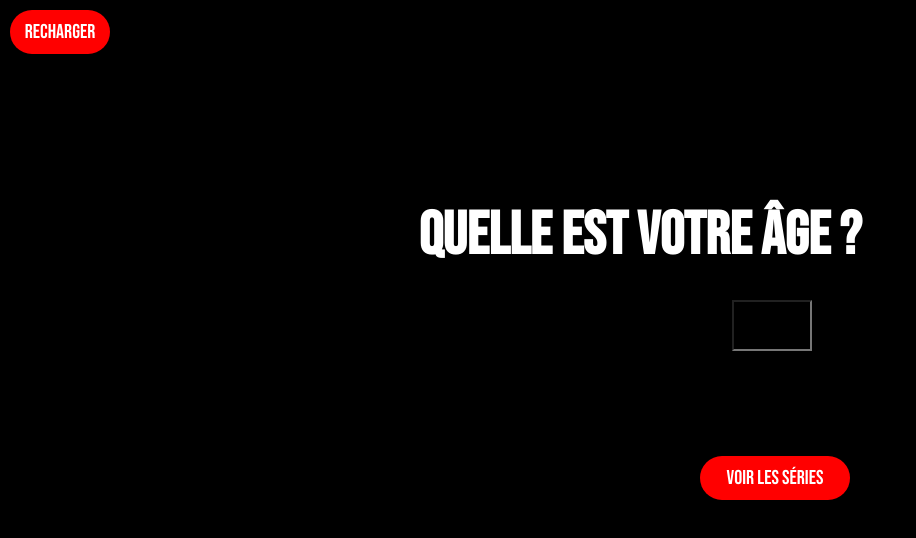
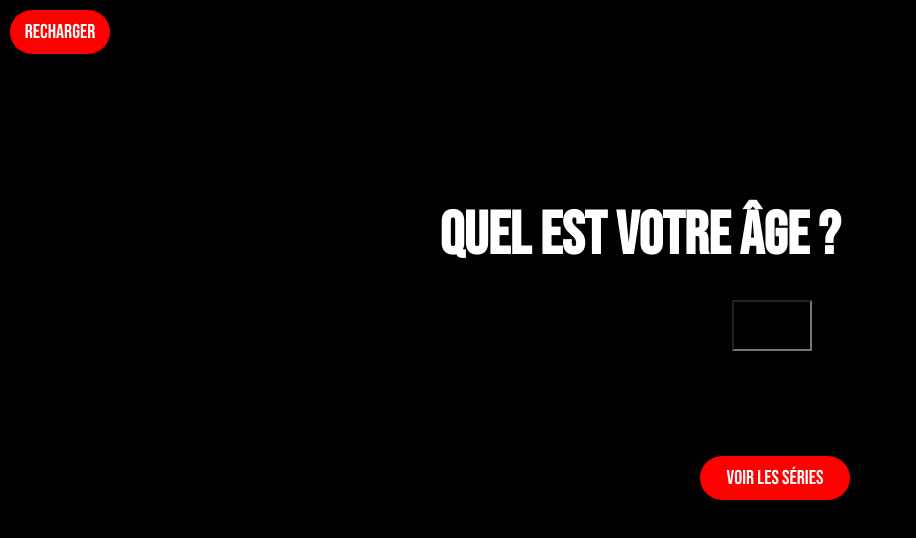
Before and after one commit to lucasHeig/visualDon_projet, a website built with Vite: page index.html in a window 1280 px wide. Both pictures are taken after a click on the button "Get started". Shown: the whole page, without its empty margins (0-916 px from the left). Built offline with nearby package versions, Linux system fonts and the light colour scheme.

Commit message:
quel age change

```diff
--- a/index.html
+++ b/index.html
@@ -21,7 +21,7 @@
     </section>
 
     <section id="ageInput">
-      <h1>Quelle est votre âge ?</h1>
+      <h1>Quel est votre âge ?</h1>
 
       <input class="input" type="number" name="age" />
       <button id="start">Voir les séries</button>
```
